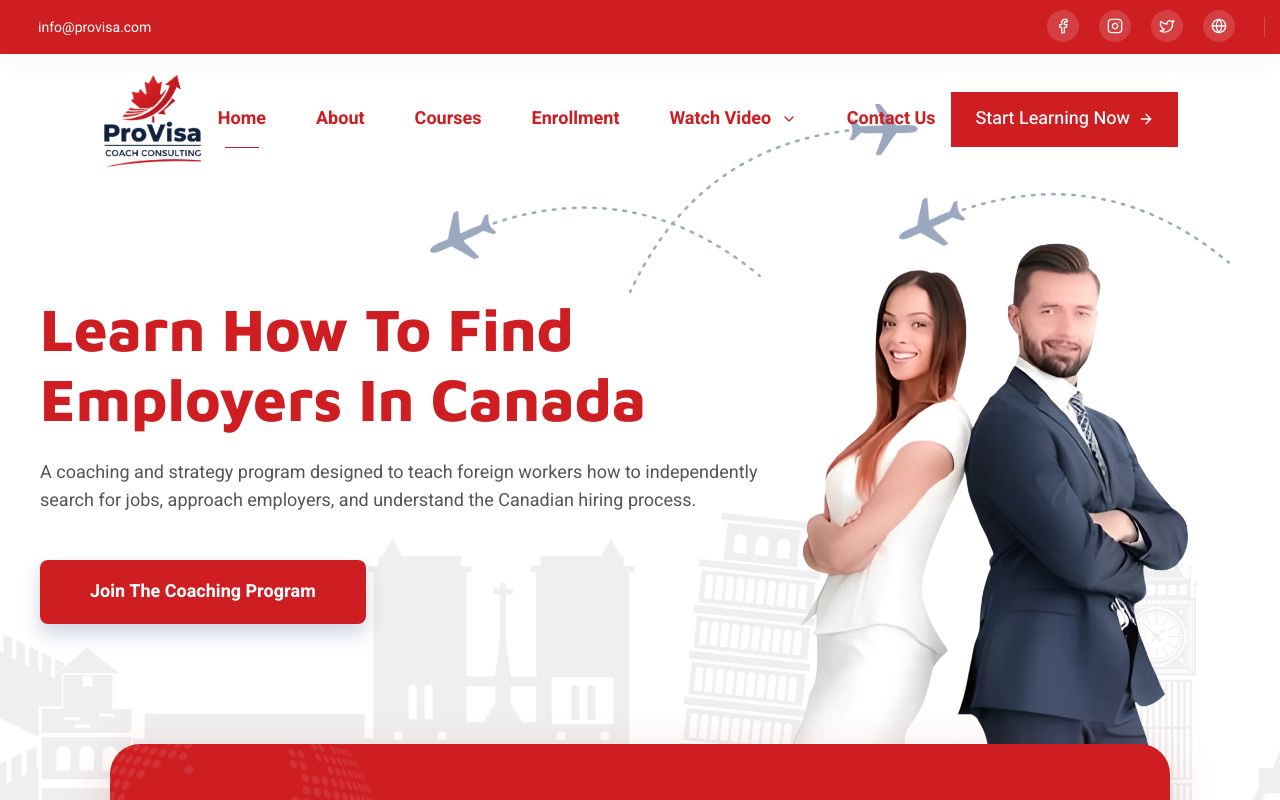
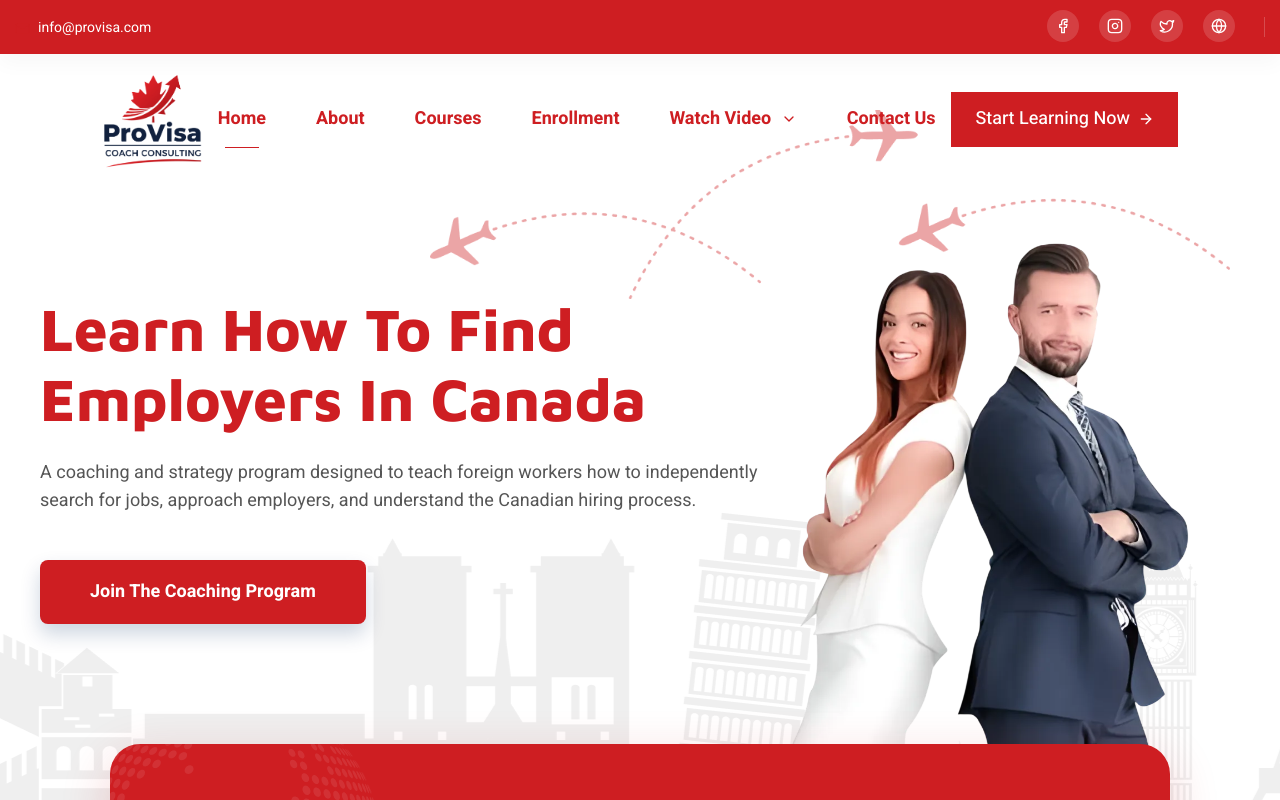
Before and after one commit to saqibbinshabbir007/lmia-react-app, a React (Vite) app: page / in a window 1280 px wide. Shown: the top 800 px of the page. Built offline with nearby package versions, Linux system fonts and the light colour scheme.

Commit message:
home hero section  masking

```diff
--- a/src/components/Banner/Banner.css
+++ b/src/components/Banner/Banner.css
@@ -100,6 +100,17 @@
   background-repeat: no-repeat;
   background-size: contain;
   opacity: 0.4;
+  /* Trick: use same image as MASK + fill with theme red = icons become solid red */
+  background-image: none !important;
+  background-color: var(--main-color);
+  -webkit-mask-image: url(/Banner/shape-39.png);
+  mask-image: url(/Banner/shape-39.png);
+  -webkit-mask-size: contain;
+  mask-size: contain;
+  -webkit-mask-repeat: no-repeat;
+  mask-repeat: no-repeat;
+  -webkit-mask-position: center;
+  mask-position: center;
 }
 
 .banner-style-three .pattern-layer .pattern-3 {
```
